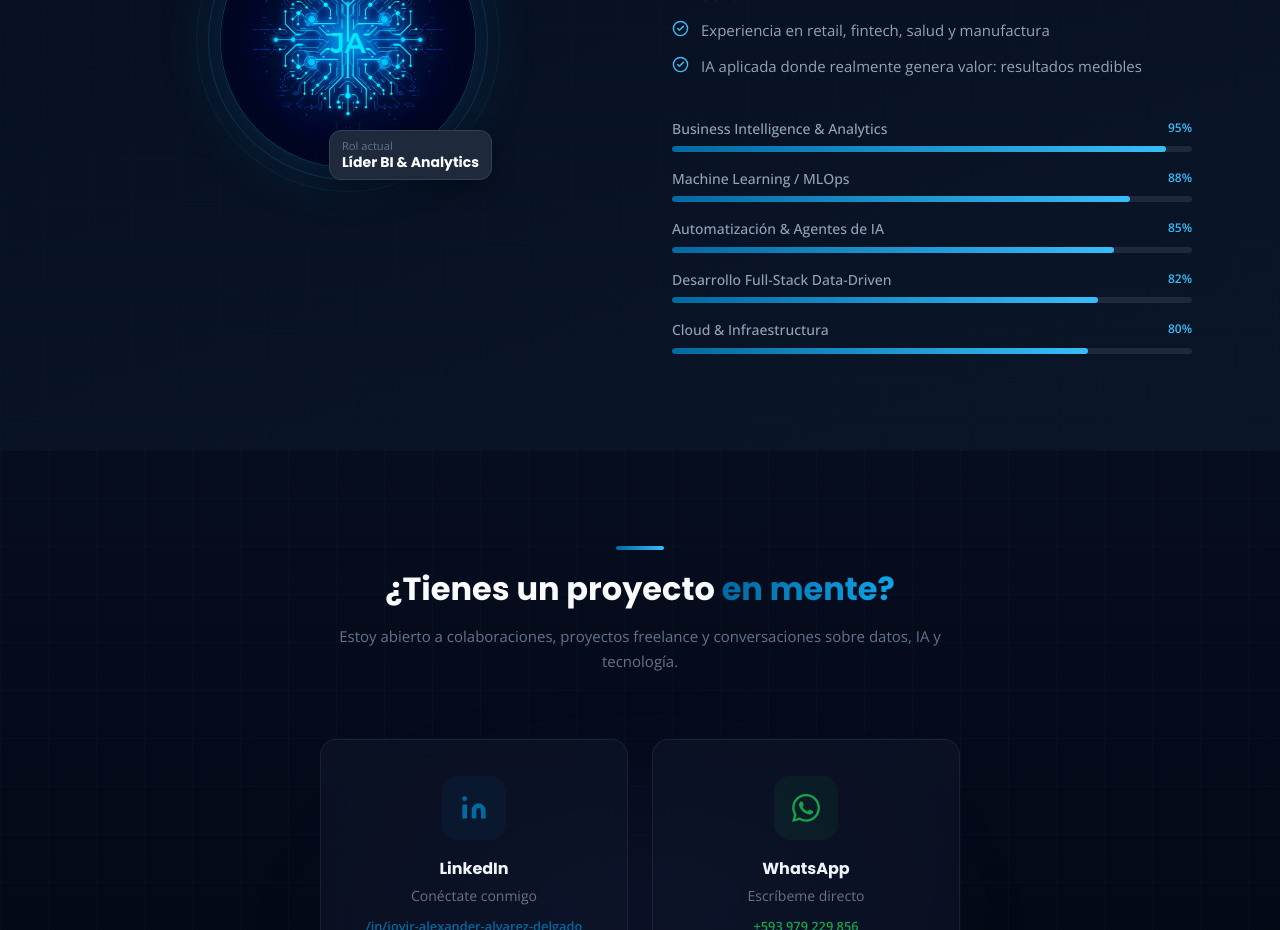
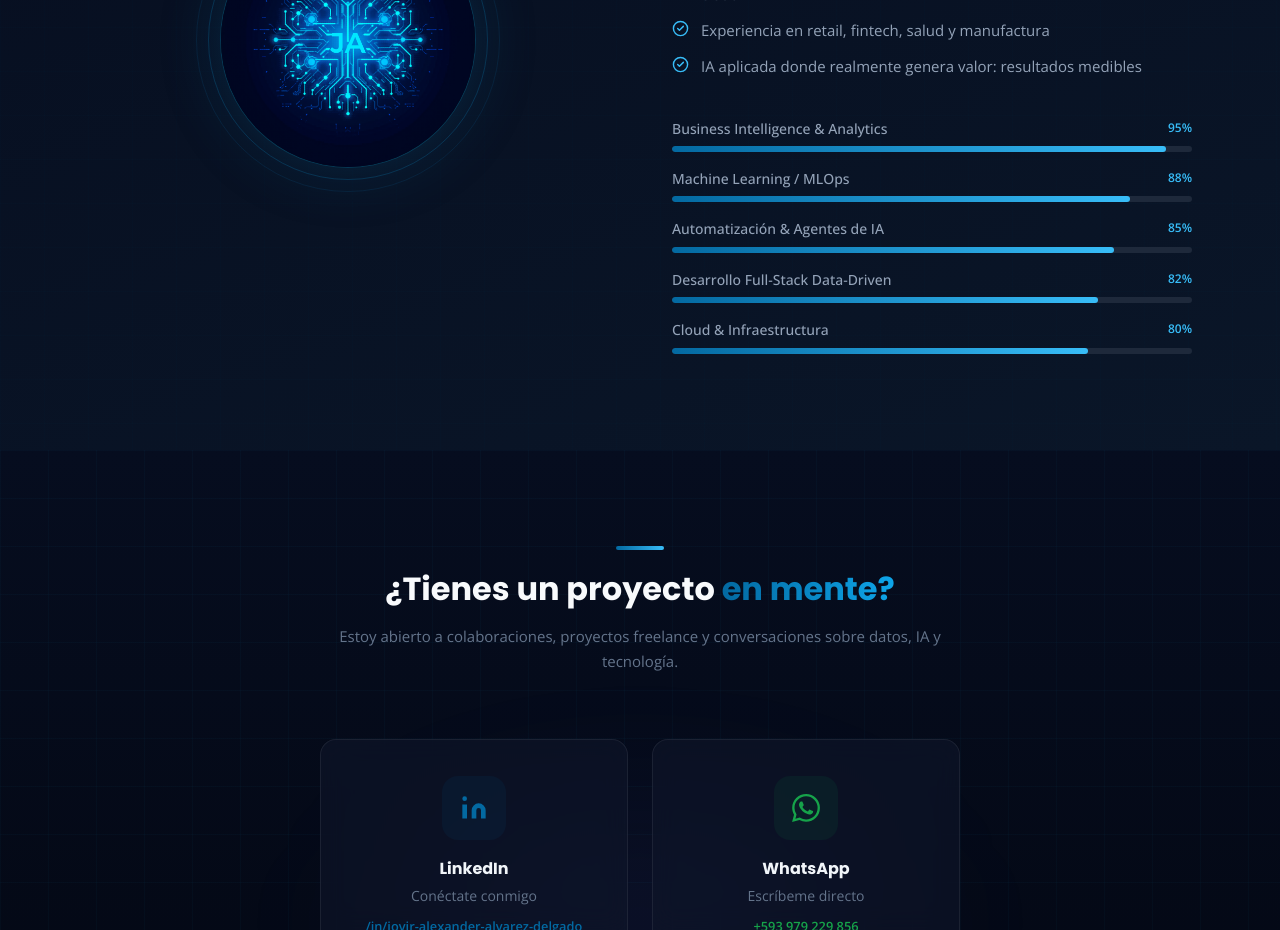
Before and after one commit to joviralexander-code/jovir-cloud, a Next.js app: page / in a window 1280 px wide. Shown: the part 2320-3250 px from the top of the page. Built offline with nearby package versions, Linux system fonts and the light colour scheme.

Commit message:
Remove role badge from About avatar
Co-Authored-By: Claude Sonnet 4.6 <noreply@anthropic.com>

```diff
--- a/src/components/About.tsx
+++ b/src/components/About.tsx
@@ -86,11 +86,6 @@ export default function About() {
                 {/* eslint-disable-next-line @next/next/no-img-element */}
                 <img src="/avatar.png" alt="" style={{ width: "100%", height: "100%", objectFit: "cover" }} />
               </div>
-              {/* Badge */}
-              <div style={{ position: "absolute", bottom: "-12px", right: "-16px", background: "#1e293b", border: "1px solid #334155", borderRadius: "12px", padding: "8px 12px", boxShadow: "0 8px 24px rgba(0,0,0,0.3)" }} aria-hidden="true">
-                <p style={{ fontSize: "0.7rem", color: "#64748b", lineHeight: 1.2, marginBottom: "2px", fontFamily: "var(--font-open-sans)" }}>Rol actual</p>
-                <p style={{ fontSize: "0.875rem", fontWeight: 700, color: "#fff", lineHeight: 1.2, fontFamily: "var(--font-poppins)" }}>Líder BI &amp; Analytics</p>
-              </div>
             </div>
           </div>
 
```
